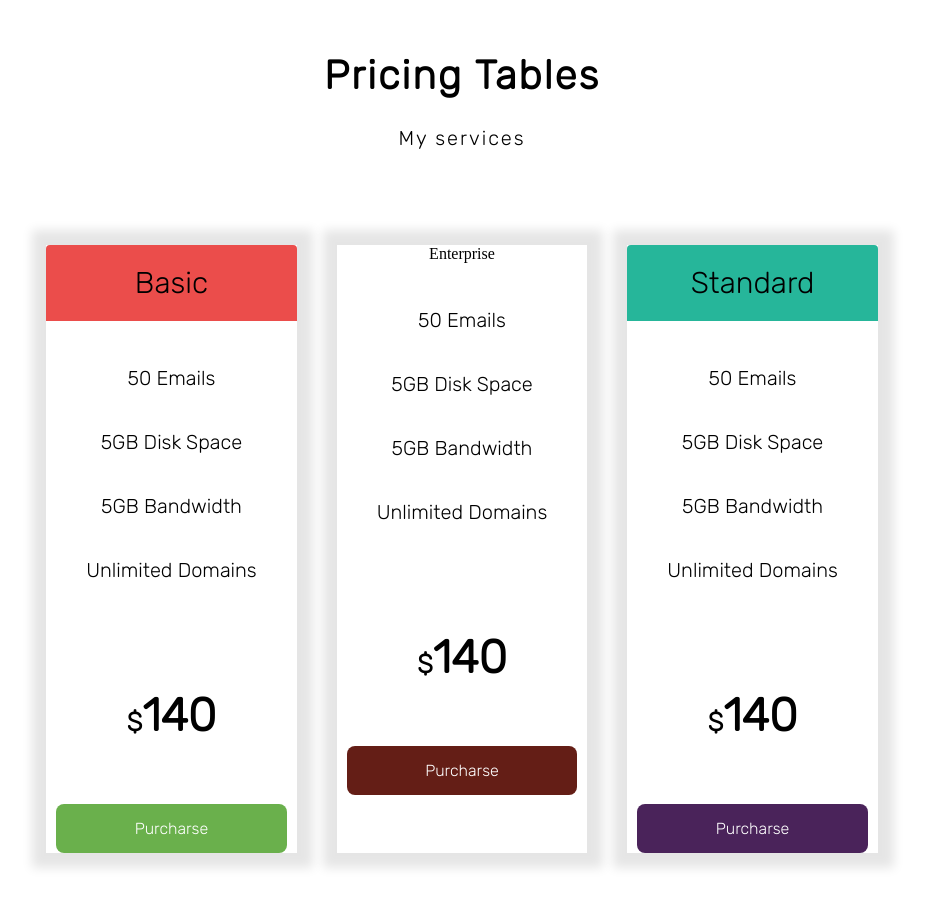
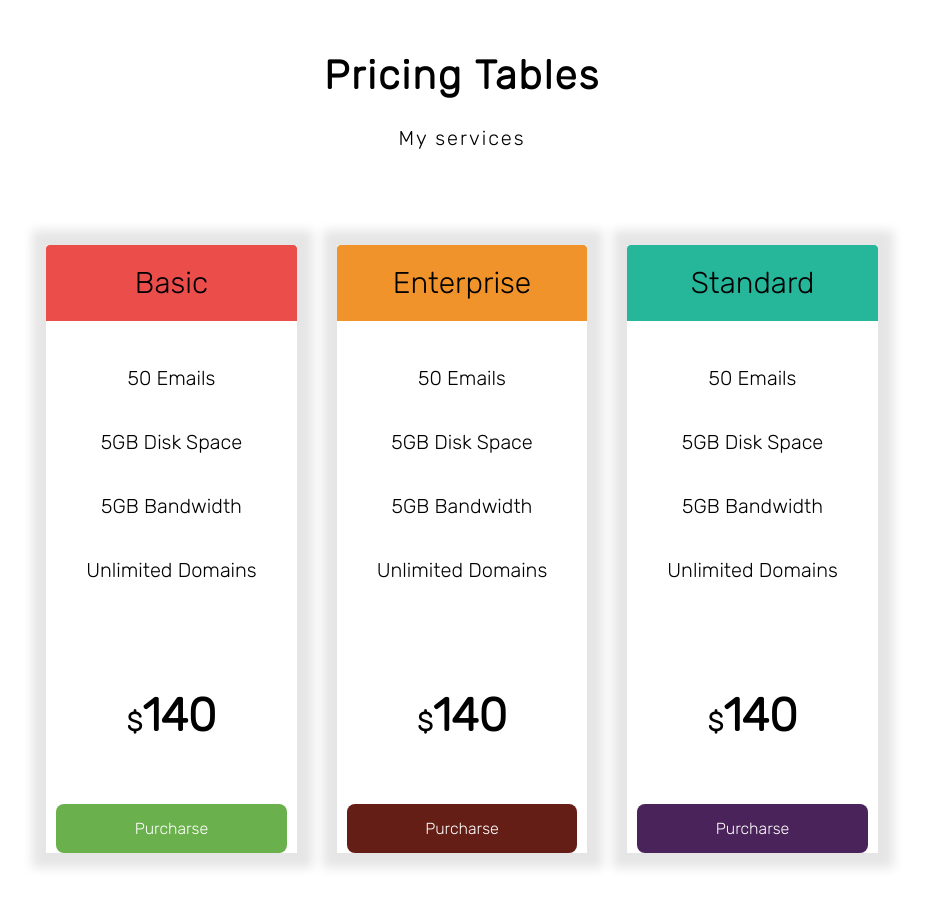
Before and after one commit to MaxiCorrea/react-pricing-tables, a React (Create React App) app: page / in a window 1280 px wide. Shown: the whole page, without its empty margins (178-1103 px from the left). Built offline with nearby package versions, Linux system fonts and the light colour scheme.

Commit message:
Fix names

```diff
--- a/src/components/TableHeader/TableHeader.styles.ts
+++ b/src/components/TableHeader/TableHeader.styles.ts
@@ -9,7 +9,7 @@ export const useTableHeaderStyles = createUseStyles({
     borderTopRightRadius : "4px",
     backgroundColor : "#eb4d4b"
   },
-  enterprice : {
+  enterprise : {
     fontFamily:"Rubik",
     fontSize : "30px",
     padding : "20px",
```
